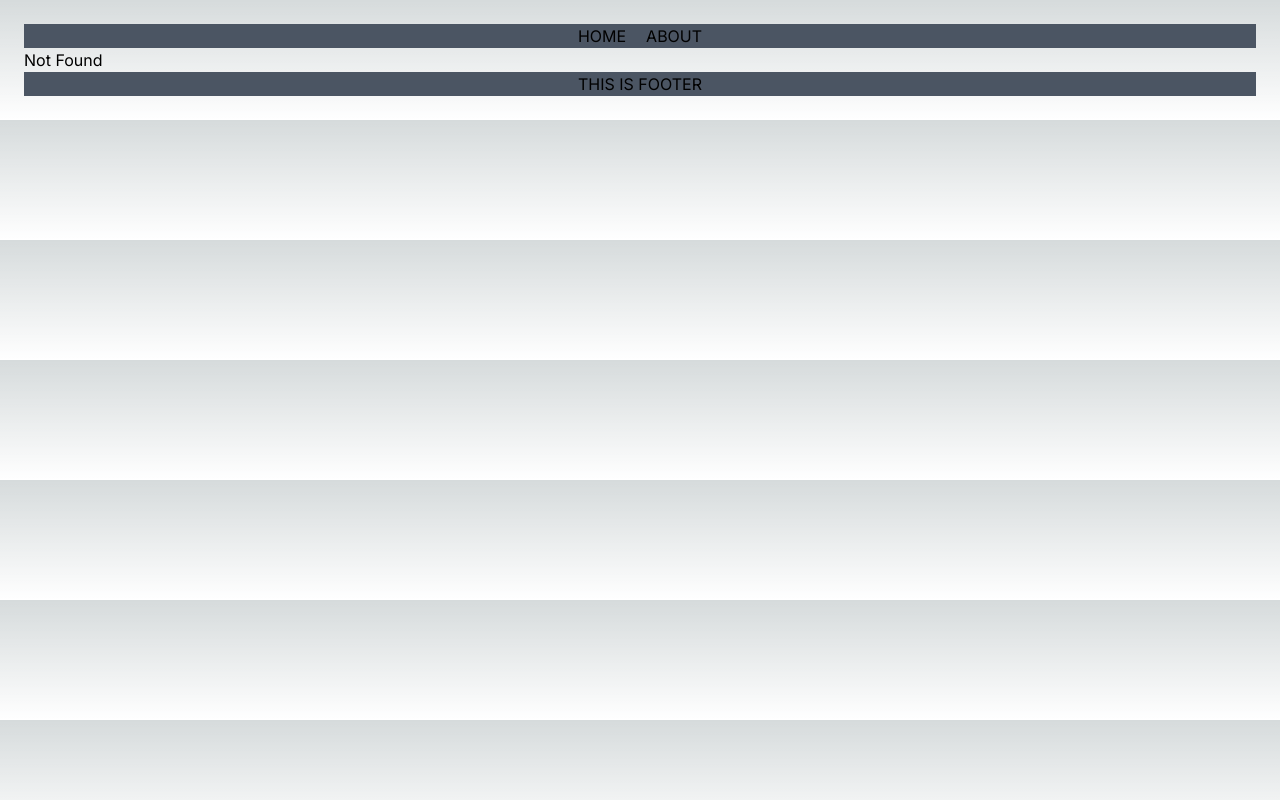
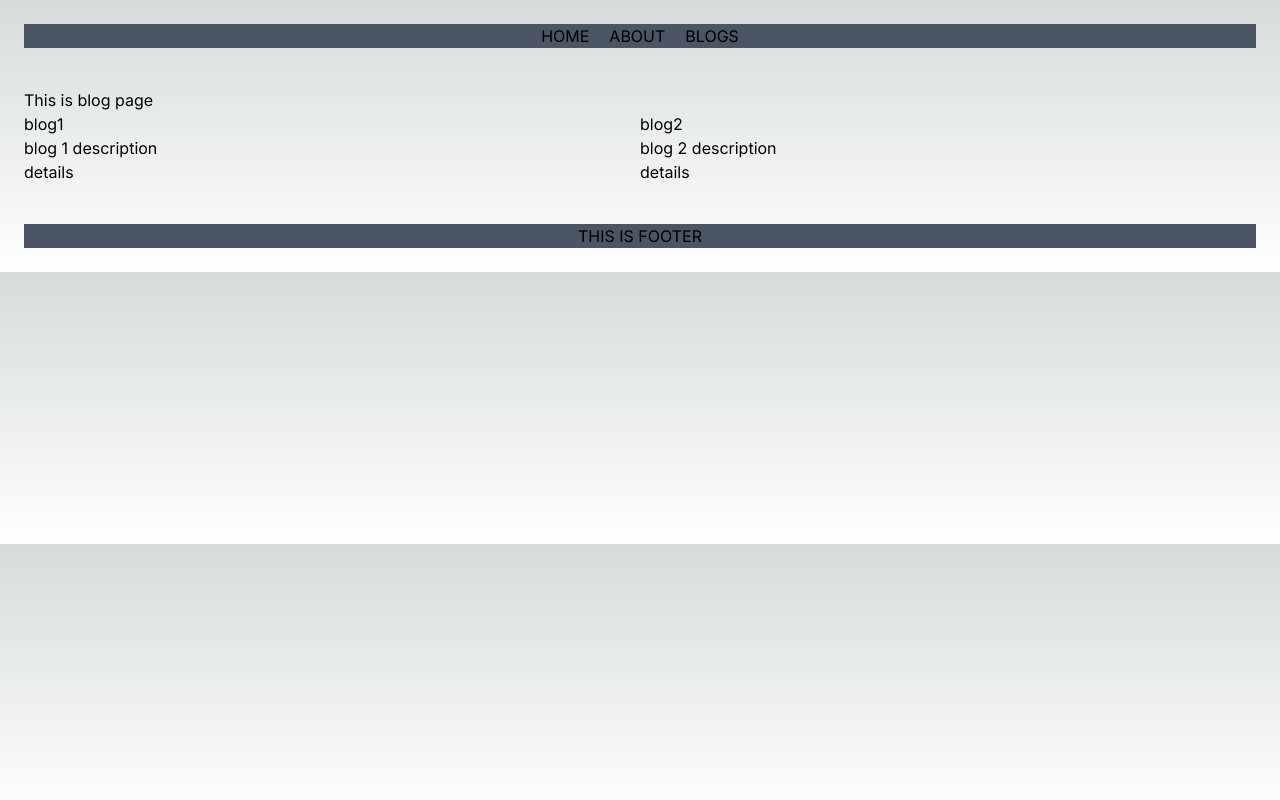
Before and after one commit to MdSaifulIslamRafsan/next-js--Crash-Course-practice, a Next.js app: page /blogs in a window 1280 px wide. Before the commit this address had no page. Built offline with nearby package versions, Linux system fonts and the light colour scheme.

Commit message:
create dynamic route

```diff
--- /dev/null
+++ b/src/app/blogs/[title]/page.jsx
@@ -0,0 +1,14 @@
+
+
+const page = ({params}) => {
+const {title} = params;
+    console.log(title);
+
+    return (
+        <div>
+            <h1>The blog title is {title}</h1>
+        </div>
+    );
+};
+
+export default page;
--- /dev/null
+++ b/src/app/blogs/page.jsx
@@ -0,0 +1,31 @@
+import Link from "next/link";
+
+const blogs =[
+    {
+        title: 'blog1',
+        description: 'blog 1 description'
+    },
+    {
+        title: 'blog2',
+        description: 'blog 2 description'
+    },
+]
+
+const BlogsPage = () => {
+    return (
+        <div className='my-10'>
+            <h1>This is blog page</h1>
+            <section className="grid grid-cols-2">
+            {
+                blogs?.map((blog)=><div key={blog?.title}>
+                    <h1>{blog?.title}</h1>
+                    <h1>{blog?.description}</h1>
+                    <Link href={`/blogs/${blog?.title}`}>details</Link>
+                </div>)
+            }
+            </section>
+        </div>
+    );
+};
+
+export default BlogsPage;
--- a/src/app/layout.js
+++ b/src/app/layout.js
@@ -17,6 +17,7 @@ export default function RootLayout({ children }) {
           <ul className="flex justify-center gap-5">
             <li><Link href="/">Home</Link></li>
             <li><Link href="/about">About</Link></li>
+            <li><Link href="/blogs">Blogs</Link></li>
           </ul>
 
         </nav>
```
